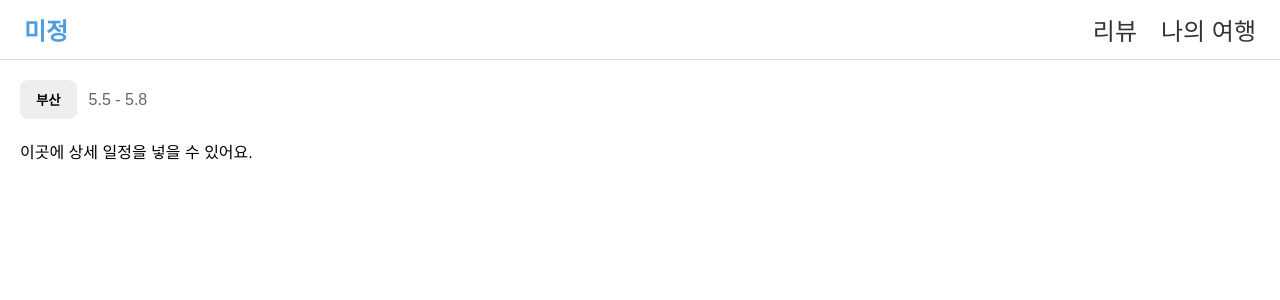
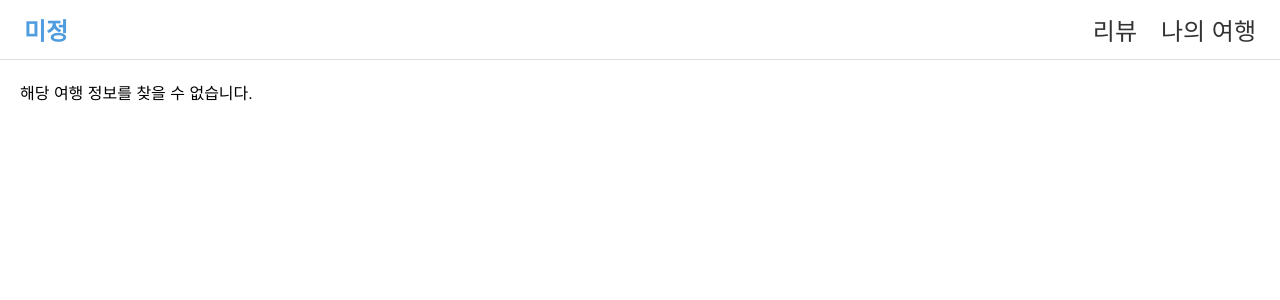
Before and after one commit to prgrms-aibe-devcourse/AIBE2-Project1-Team01, a React (Create React App) app in the folder travel-project/: page /trip/1 in a window 1280 px wide. Shown: the top 300 px of the page. Built offline with nearby package versions, Linux system fonts and the light colour scheme.

Commit message:
feat #33: 나의 여행 페이지에 데이터 출력

```diff
--- a/travel-project/src/components/MyTravelList.jsx
+++ b/travel-project/src/components/MyTravelList.jsx
@@ -1,24 +1,44 @@
-import React from "react";
+import React, { useEffect, useState } from "react";
+import axios from "axios";
 import { TripCard } from "./TripCard";
-import dummyTripData from "../data/dummyTripData";
 
 const MyTravelList = () => {
+  const [mytrips, setMyTrips] = useState([]);
+
+  useEffect(() => {
+    const fetchMyTrips = async () => {
+      try {
+        const response = await axios.get("http://localhost:4000/mytrip");
+        setMyTrips(response.data);
+        console.log("불러온 데이터:", response.data);
+      } catch (error) {
+        console.error("데이터 불러오기 실패:", error);
+        alert("데이터를 불러오는 중 오류가 발생했습니다.");
+      }
+    };
+
+    fetchMyTrips();
+  }, []);
+
   return (
-    <div style={{
-      display: "grid",
-      gridTemplateColumns: "repeat(auto-fill, minmax(227px, 1fr))",
-      gap: "20px",
-      justifyItems: "center",
-      padding: "20px"
-    }}>
-      {dummyTripData.map((trip) => (
+    <div
+      style={{
+        display: "grid",
+        gridTemplateColumns: "repeat(auto-fill, minmax(227px, 1fr))",
+        gap: "20px",
+        justifyItems: "center",
+        padding: "20px",
+      }}
+    >
+      {mytrips.map((trip) => (
         <TripCard
           key={trip.id}
-          id={trip.id}
-          regionName={trip.regionName}
-          travelDate={trip.travelDate}
+          id={trip.locationId}
+          locationName={trip.locationName}
+          travelPeriod={trip.period}
           imagePath={trip.imagePath}
           tags={trip.tags}
+          plans={trip.plan}
         />
       ))}
     </div>
--- a/travel-project/src/components/TripCard.jsx
+++ b/travel-project/src/components/TripCard.jsx
@@ -1,9 +1,4 @@
-import React, {
-    useState,
-    useEffect,
-    useRef,
-    createRef
-  } from "react";
+import React, { useState, useEffect, useRef, createRef } from "react";
 import { useNavigate } from "react-router-dom";
 import RegionTag from "./RegionTag"; // 실제 위치에 따라 경로 조정
 import "./RegionCard.css";
@@ -12,25 +7,38 @@ import React, {
 export const TripCard = ({
   id,
   imagePath = testImage,
-    regionName = "지역명",
-    travelDate = "5.5 - 5.8",
-    tags = ["태그"]
+  locationName = "지역명",
+  travelPeriod = "5.5 - 5.8",
+  tags = ["태그"],
+  plans,
 }) => {
   const navigate = useNavigate();
 
   const handleClick = () => {
-      navigate(`/trip/${id}`);
+    console.log(plans);
+    navigate(`/trip/${id}`, {
+      state: {
+        locationName,
+        travelPeriod,
+        plans,
+      },
+    });
   };
 
   const slicedTags = tags.slice(0, 4);
 
   const getMaxTagsLength = (tagCount) => {
     switch (tagCount) {
-        case 1: return 21;
-        case 2: return 18;
-        case 3: return 15;
-        case 4: return 12;
-        default: return 12;
+      case 1:
+        return 21;
+      case 2:
+        return 18;
+      case 3:
+        return 15;
+      case 4:
+        return 12;
+      default:
+        return 12;
     }
   };
 
@@ -86,14 +94,14 @@ import React, {
           style={{ width: "100%", height: "100%", objectFit: "cover" }}
         />
       </div>
-        <div className="region-title">{regionName}</div>
-        <div className="region-description">{travelDate}</div>
+      <div className="region-title">{locationName}</div>
+      <div className="region-description">{travelPeriod}</div>
       {displayTags.map((tag, index) => (
         <RegionTag
           key={`tag-${index}-${tag}`}
           text={tag}
           index={index}
-            startPosition={tagPositions[index] || (6 + index * (45 + 6))}
+          startPosition={tagPositions[index] || 6 + index * (45 + 6)}
           ref={tagRefs.current[index]}
         />
       ))}
--- a/travel-project/src/data/dummyTripData.jsx
+++ b/travel-project/src/data/dummyTripData.jsx
@@ -1,6 +1,6 @@
 const dummyTripData = [
   {
-    id: 1,
+    id: "location_001",
     regionName: "부산",
     travelDate: "5.5 - 5.8",
     imagePath: require("../assets/img/test.jpg"),
--- a/travel-project/src/pages/PlanPage/PlanPage.jsx
+++ b/travel-project/src/pages/PlanPage/PlanPage.jsx
@@ -47,7 +47,7 @@ export const PlanPage = () => {
 
   const handelMoveToMyTrip = () => {
     navigate("/mytrips", { replace: true });
-  }
+  };
 
   return (
     <div className="plan-page-container">
--- a/travel-project/src/pages/travel/TripDetailPage.jsx
+++ b/travel-project/src/pages/travel/TripDetailPage.jsx
@@ -1,31 +1,39 @@
-import React, { useState } from 'react';
-import { useParams } from 'react-router-dom';
-import dummyTripData from '../../data/dummyTripData';
-import TripModal from '../../components/TripModal';
-import './TripDetailPage.css'; // 외부 스타일시트 import
+import React, { useState } from "react";
+import { useParams, useLocation } from "react-router-dom";
+import planData from "../../data/PlanTest.json"; // 상대경로로 import
+import TripModal from "../../components/TripModal";
+import TravelPlanList from "../../components/TravelPlanList";
+import "./TripDetailPage.css"; // 외부 스타일시트 import
 
 export const TripDetailPage = () => {
-  const { id } = useParams();
-  const trip = dummyTripData.find(item => item.id === Number(id));
+  const location = useLocation();
+  const { locationName, travelPeriod, plans } = location.state || {};
   const [isModalOpen, setIsModalOpen] = useState(false);
 
-  if (!trip) {
-    return <div className="trip-detail-wrapper">해당 여행 정보를 찾을 수 없습니다.</div>;
+  if (locationName === undefined) {
+    return (
+      <div className="trip-detail-wrapper">
+        해당 여행 정보를 찾을 수 없습니다.
+      </div>
+    );
   }
 
   return (
     <div className="trip-detail-wrapper">
       <div className="trip-header">
-        <button className="trip-region-button" onClick={() => setIsModalOpen(true)}>
-          {trip.regionName}
+        <button
+          className="trip-region-button"
+          onClick={() => setIsModalOpen(true)}
+        >
+          {locationName}
         </button>
-        <span className="trip-date">{trip.travelDate}</span>
+        <span className="trip-date">{travelPeriod}</span>
       </div>
 
-      <p>이곳에 상세 일정을 넣을 수 있어요.</p>
+      <TravelPlanList planData={plans} />
 
       {isModalOpen && (
-        <TripModal trip={trip} onClose={() => setIsModalOpen(false)} />
+        <TripModal trip={[]} onClose={() => setIsModalOpen(false)} />
       )}
     </div>
   );
```
Also changed, not shown: travel-project/src/components/DatePickerModal.jsx (+10 -2 lines), travel-project/src/components/TripModal.jsx (+9 -3 lines), travel-project/src/components/TravelPlanList.jsx (line endings or trailing spaces), 1 other file (tests, documents, lock files or other folders). Lines whose indentation alone changed are shown as unchanged.
